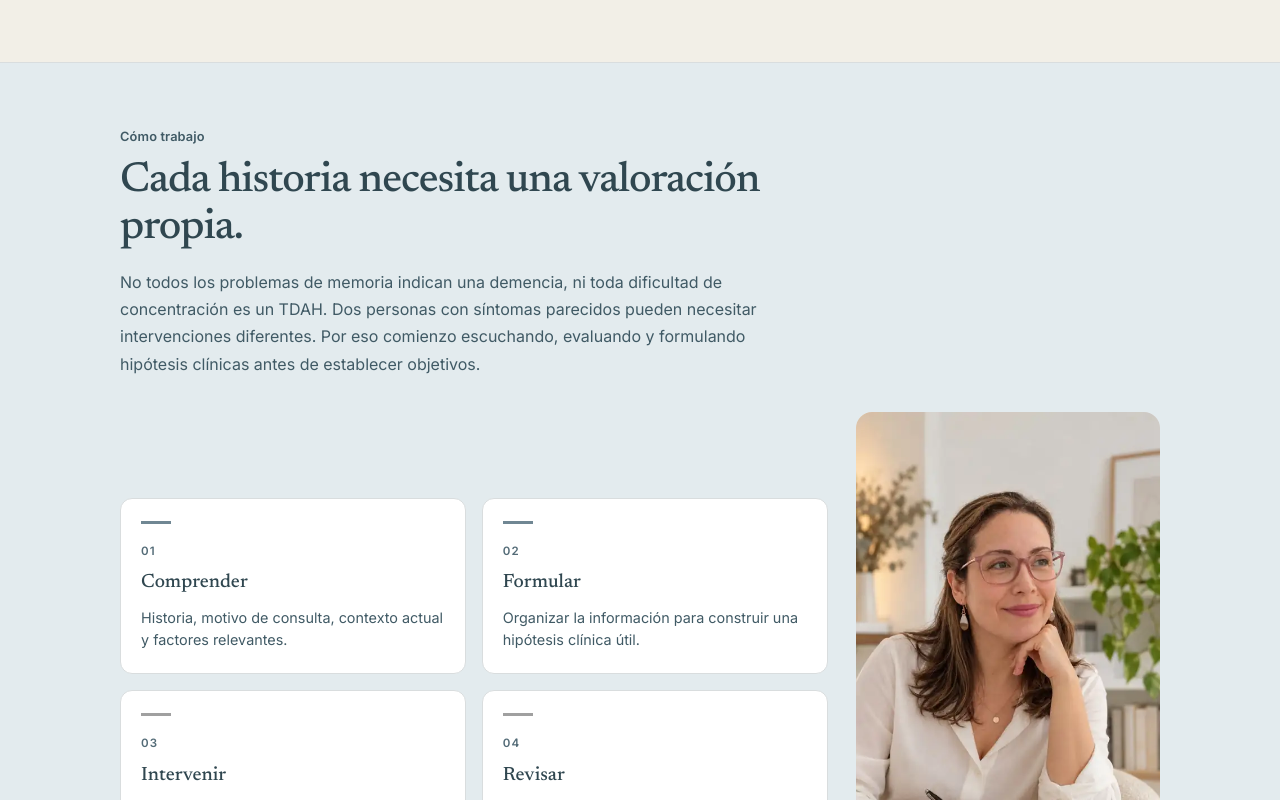
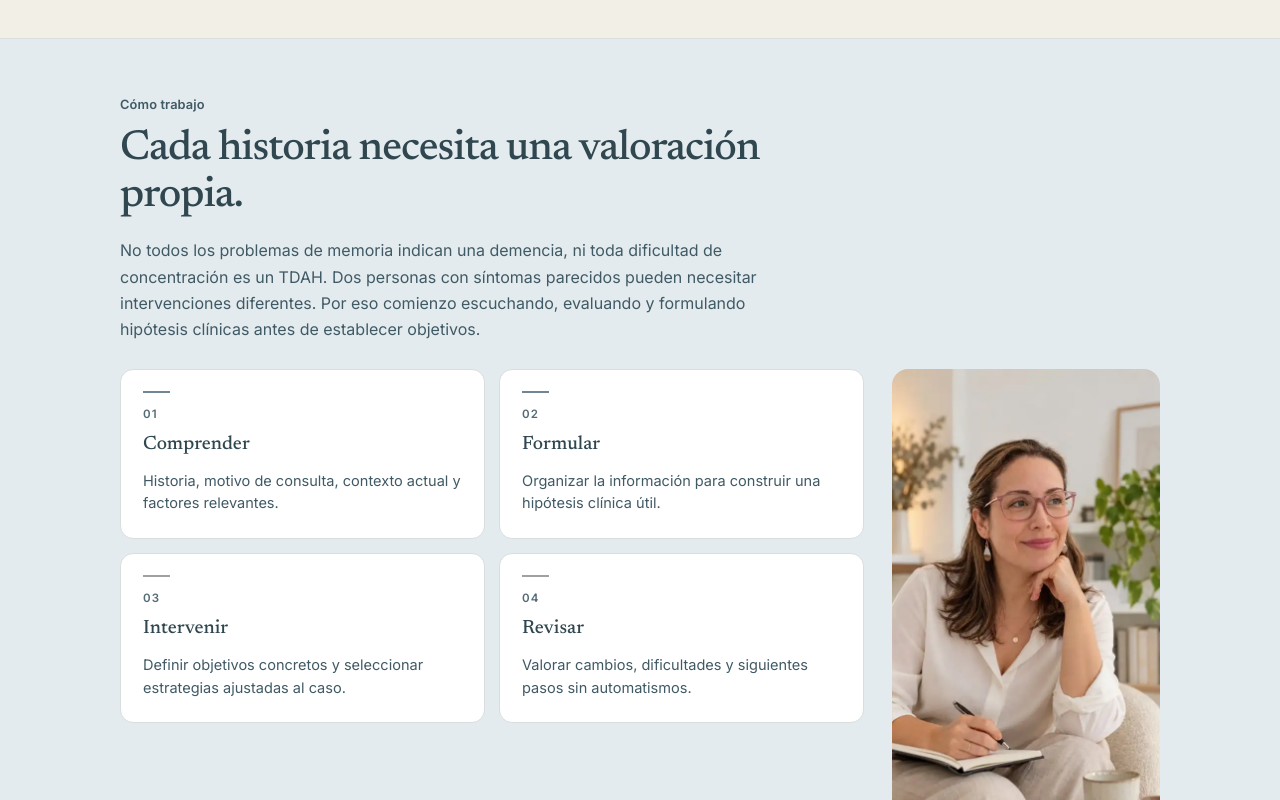
Before and after one commit to carolinasanchezgirona/Portfolio-Carolina, a Next.js app: page / in a window 1280 px wide. Shown: the part 1600-2400 px from the top of the page. Built offline with nearby package versions, Linux system fonts and the light colour scheme.

Commit message:
Tighten homepage cards photography text rhythm and podcast palette

```diff
--- a/app/editorial.css
+++ b/app/editorial.css
@@ -661,3 +661,61 @@
 @media(max-width:420px){
   .global-shell > .site-global-header .brand{max-width:calc(100% - 115px);}
 }
+
+
+/* Home: refinamiento editorial de las secciones revisadas visualmente. */
+.editorial-site .editorial-section {padding-top:56px;padding-bottom:56px;}
+.editorial-site .editorial-method {background:#E3EBEE;}
+.editorial-site .editorial-method-photo-layout {
+  grid-template-columns:minmax(0,1fr) minmax(220px,.36fr);
+  gap:28px;
+  align-items:start;
+}
+.editorial-site .editorial-method-photo-layout .editorial-step-grid {gap:14px;}
+.editorial-site .editorial-method-photo-layout .editorial-step {
+  padding:21px 22px 23px;
+  border-radius:13px;
+  min-height:0;
+}
+.editorial-site .editorial-step .editorial-accent {width:27px;height:2px;margin-bottom:12px;}
+.editorial-site .editorial-step span {margin-bottom:7px;}
+.editorial-site .editorial-step h3 {font-size:clamp(1.15rem,1.5vw,1.4rem);margin-bottom:9px;}
+.editorial-site .editorial-step p {font-size:.91rem;line-height:1.55;}
+.editorial-site .editorial-method-photo {max-width:280px;margin:0;justify-self:end;}
+.editorial-site .editorial-method-photo img {display:block;object-fit:cover;max-height:480px;aspect-ratio:9/16;border-radius:13px;}
+.editorial-site .editorial-about-grid {
+  grid-template-columns:minmax(0,.8fr) minmax(0,1.2fr);
+  gap:clamp(30px,4vw,52px);
+  align-items:start;
+}
+.editorial-site .editorial-about-photo {max-width:300px;margin-top:19px;}
+.editorial-site .editorial-about-copy {max-width:66ch;}
+.editorial-site .editorial-about-copy p {font-size:clamp(.94rem,1vw,1rem);line-height:1.66;}
+.editorial-site .editorial-about-copy p+p {margin-top:12px;}
+.editorial-site .editorial-about-social {margin-top:16px;}
+.editorial-site .editorial-section-head {max-width:760px;margin-bottom:26px;}
+.editorial-site .editorial-section-head > p:not(.editorial-section-eyebrow) {max-width:65ch;line-height:1.65;}
+.editorial-site .editorial-podcast-card {
+  display:grid;
+  gap:16px;
+  padding:clamp(24px,3.2vw,40px);
+  border-radius:14px;
+  background:#EDEDED;
+  border:1px solid #D9DDDE;
+}
+.editorial-site .editorial-podcast-eyebrow {margin:0;color:#405A65;}
+.editorial-site .editorial-podcast-card .editorial-actions {margin:4px 0 0;}
+@media (max-width:900px) {
+  .editorial-site .editorial-method-photo-layout {grid-template-columns:1fr;}
+  .editorial-site .editorial-method-photo {max-width:300px;justify-self:start;}
+  .editorial-site .editorial-about-grid {grid-template-columns:1fr;gap:24px;}
+  .editorial-site .editorial-about-photo {max-width:340px;}
+}
+@media (max-width:680px) {
+  .editorial-site .editorial-section {padding-top:43px;padding-bottom:43px;}
+  .editorial-site .editorial-method-photo-layout .editorial-step-grid {grid-template-columns:1fr;gap:12px;}
+  .editorial-site .editorial-method-photo {max-width:260px;}
+  .editorial-site .editorial-method-photo-layout .editorial-step {padding:20px;}
+  .editorial-site .editorial-about-photo {max-width:310px;}
+  .editorial-site .editorial-podcast-card {padding:24px 20px;}
+}
```
